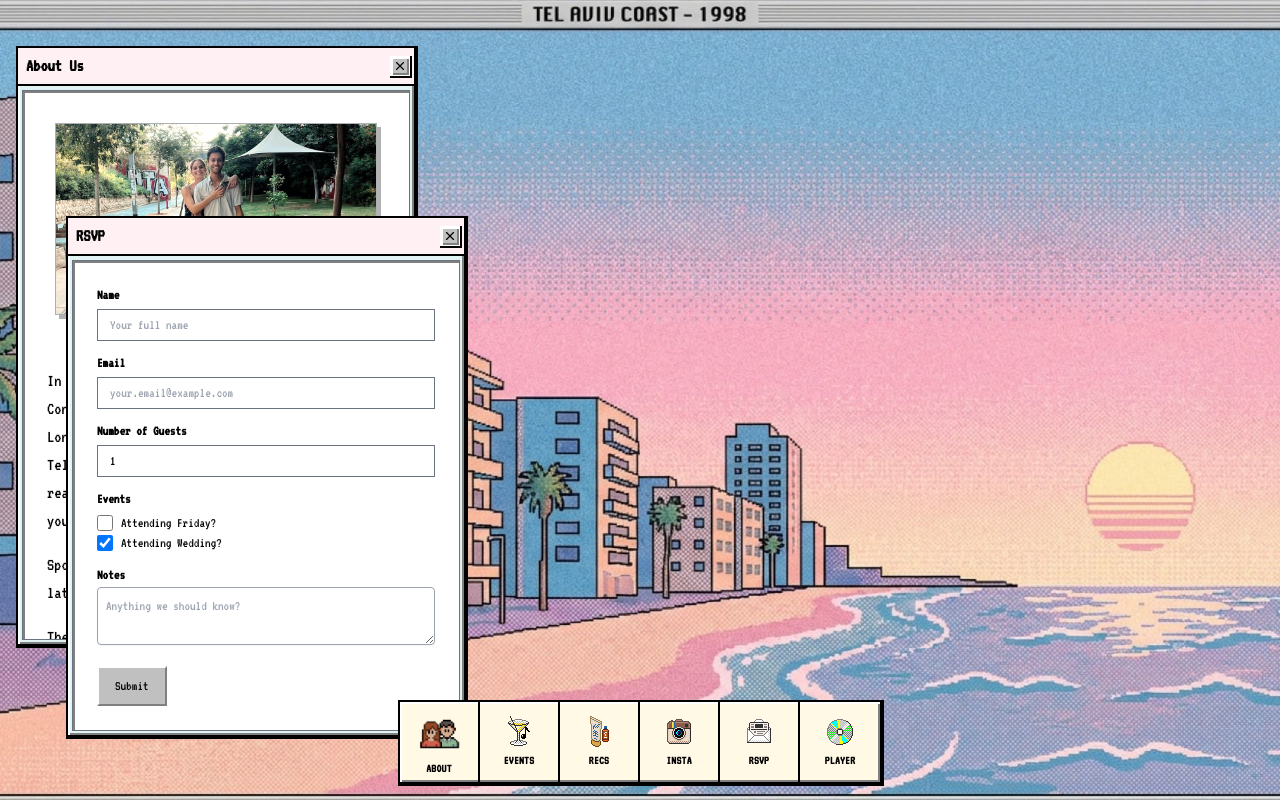
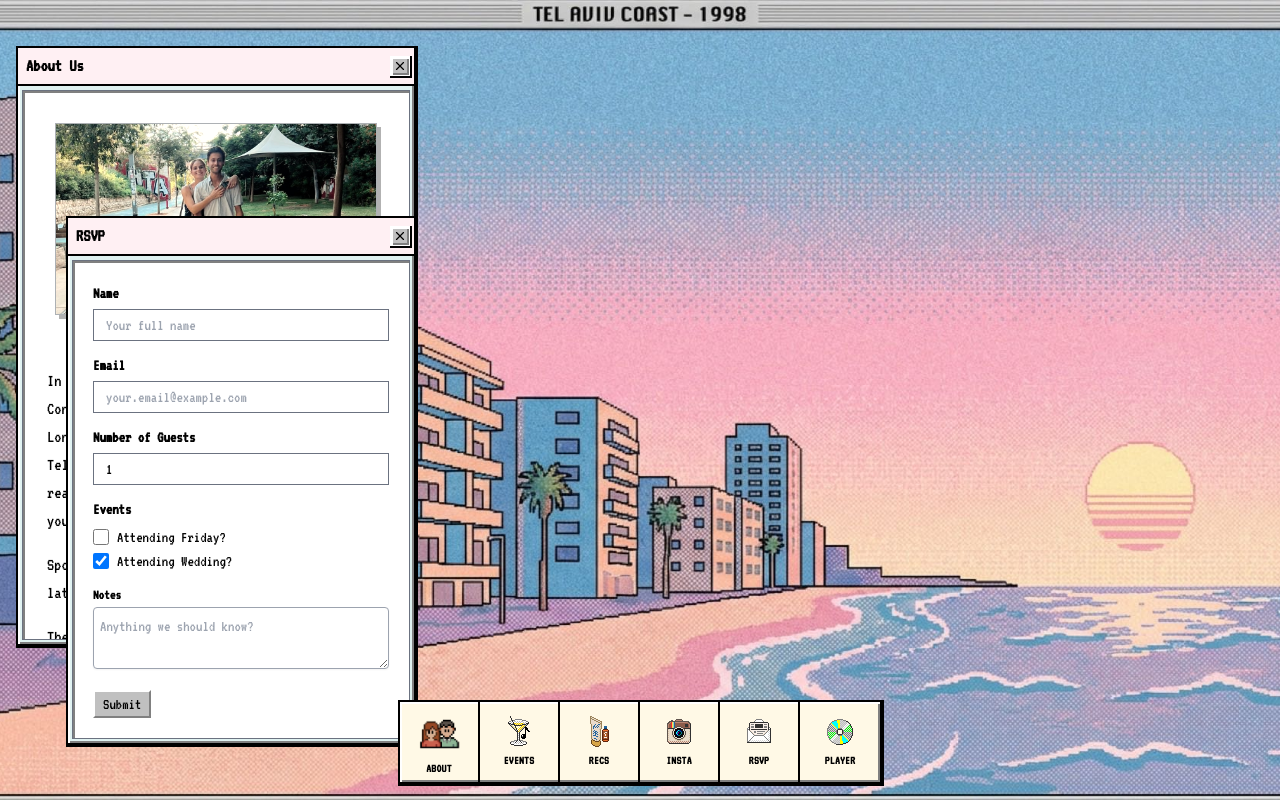
Before and after one commit to jacksgreen/jack-alex-weddding, a React (Vite) app: page / in a window 1280 px wide. Built offline with nearby package versions, Linux system fonts and the light colour scheme.

Commit message:
fixing rsvp

```diff
--- a/src/App.tsx
+++ b/src/App.tsx
@@ -27,7 +27,7 @@ interface WindowState {
 const getWindowSize = (id: string): { width: number; maxHeight: number } => {
   const sizes: Record<string, { width: number; maxHeight: number }> = {
     about: { width: 400, maxHeight: 600 },
-    rsvp: { width: 400, maxHeight: 600 },
+    rsvp: { width: 350, maxHeight: 600 },
     events: { width: 400, maxHeight: 600 },
     photos: { width: 400, maxHeight: 600 },
     music: { width: 400, maxHeight: 600 },
--- a/src/components/apps/RSVP.tsx
+++ b/src/components/apps/RSVP.tsx
@@ -70,9 +70,9 @@ const RSVP = () => {
   };
 
   return (
-    <div className="p-4">
+    <div className="p-3">
       {isOzMode && (
-        <div className={`border-2 p-3 mb-4 text-sm ${
+        <div className={`border-2 p-3 mb-4 text-base ${
           isOzMode
             ? "bg-yellow-900/30 border-yellow-600 text-gray-200"
             : "bg-yellow-50 border-yellow-400 text-black"
@@ -92,7 +92,7 @@ const RSVP = () => {
             name="name"
             render={({ field }) => (
               <FormItem className="space-y-0">
-                <FormLabel className="block text-sm font-bold mb-1">
+                <FormLabel className="block text-base font-bold mb-1 whitespace-nowrap">
                   {isOzMode ? "Human's Name" : "Name"}
                 </FormLabel>
                 <FormControl>
@@ -103,10 +103,10 @@ const RSVP = () => {
                         : "Your full name"
                     }
                     {...field}
-                    className="h-8 text-sm mt-0"
+                    className="h-8 text-base mt-0 w-full min-w-0"
                   />
                 </FormControl>
-                <FormMessage className="text-xs text-red-700" />
+                <FormMessage className="text-sm text-red-700" />
               </FormItem>
             )}
           />
@@ -117,7 +117,7 @@ const RSVP = () => {
             name="email"
             render={({ field }) => (
               <FormItem className="space-y-0">
-                <FormLabel className="block text-sm font-bold mb-1">
+                <FormLabel className="block text-base font-bold mb-1 whitespace-nowrap">
                   {isOzMode ? "Email (For Spam, Probably)" : "Email"}
                 </FormLabel>
                 <FormControl>
@@ -129,10 +129,10 @@ const RSVP = () => {
                         : "your.email@example.com"
                     }
                     {...field}
-                    className="h-8 text-sm mt-0"
+                    className="h-8 text-base mt-0 w-full min-w-0"
                   />
                 </FormControl>
-                <FormMessage className="text-xs text-red-700" />
+                <FormMessage className="text-sm text-red-700" />
               </FormItem>
             )}
           />
@@ -143,7 +143,7 @@ const RSVP = () => {
             name="guestCount"
             render={({ field }) => (
               <FormItem className="space-y-0">
-                <FormLabel className="block text-sm font-bold mb-1">
+                <FormLabel className="block text-base font-bold mb-1 whitespace-nowrap">
                   {isOzMode ? "Number of Humans" : "Number of Guests"}
                 </FormLabel>
                 <FormControl>
@@ -153,17 +153,17 @@ const RSVP = () => {
                     max={10}
                     {...field}
                     onChange={(e) => field.onChange(parseInt(e.target.value))}
-                    className="h-8 text-sm mt-0"
+                    className="h-8 text-base mt-0 w-full min-w-0"
                   />
                 </FormControl>
-                <FormMessage className="text-xs text-red-700" />
+                <FormMessage className="text-sm text-red-700" />
               </FormItem>
             )}
           />
 
           {/* Events Section */}
           <div className="mt-2">
-            <label className="block text-sm font-bold mb-1">Events</label>
+            <label className="block text-base font-bold mb-1 whitespace-nowrap">Events</label>
             <FormField
               control={form.control}
               name="attendingFriday"
@@ -177,10 +177,10 @@ const RSVP = () => {
                       className="w-4 h-4 mt-0 self-center"
                     />
                   </FormControl>
-                  <FormLabel className="text-sm font-normal mb-0 flex items-center">
+                  <FormLabel className="text-base font-normal mb-0 flex items-center whitespace-nowrap">
                     {isOzMode ? "Friday Dinner (No dogs allowed 😔)" : "Attending Friday?"}
                   </FormLabel>
-                  <FormMessage className="text-xs text-red-700" />
+                  <FormMessage className="text-sm text-red-700" />
                 </FormItem>
               )}
             />
@@ -198,10 +198,10 @@ const RSVP = () => {
                       className="w-4 h-4 mt-0 self-center"
                     />
                   </FormControl>
-                  <FormLabel className="text-sm font-normal mb-0 flex items-center">
+                  <FormLabel className="text-base font-normal mb-0 flex items-center whitespace-nowrap">
                     {isOzMode ? "Sunday Wedding (Say yes!)" : "Attending Wedding?"}
                   </FormLabel>
-                  <FormMessage className="text-xs text-red-700" />
+                  <FormMessage className="text-sm text-red-700" />
                 </FormItem>
               )}
             />
@@ -218,7 +218,7 @@ const RSVP = () => {
                 </FormLabel>
                 <FormControl>
                   <textarea
-                    className={`w-full p-2 min-h-[50px] border rounded shadow-sm focus:outline-none text-sm resize-y mt-0 ${
+                    className={`w-full p-1.5 min-h-[35px] border rounded shadow-sm focus:outline-none text-base resize-y mt-0 ${
                       isOzMode
                         ? "bg-gray-800 border-gray-600 text-gray-100 focus:border-gray-500"
                         : "bg-white border-gray-400 text-black focus:border-black"
@@ -231,7 +231,7 @@ const RSVP = () => {
                     {...field}
                   />
                 </FormControl>
-                <FormMessage className="text-xs text-red-700" />
+                <FormMessage className="text-sm text-red-700" />
               </FormItem>
             )}
           />
@@ -240,7 +240,7 @@ const RSVP = () => {
             type="submit"
             disabled={status === "submitting"}
             variant="win95"
-            className="mt-4"
+            className="mt-4 text-base h-7 px-2 py-1"
           >
             {status === "submitting"
               ? isOzMode
@@ -253,7 +253,7 @@ const RSVP = () => {
 
           {message && (
             <div
-              className={`text-sm ${
+              className={`text-base ${
                 status === "success" ? "text-green-700" : "text-red-700"
               }`}
             >
```
